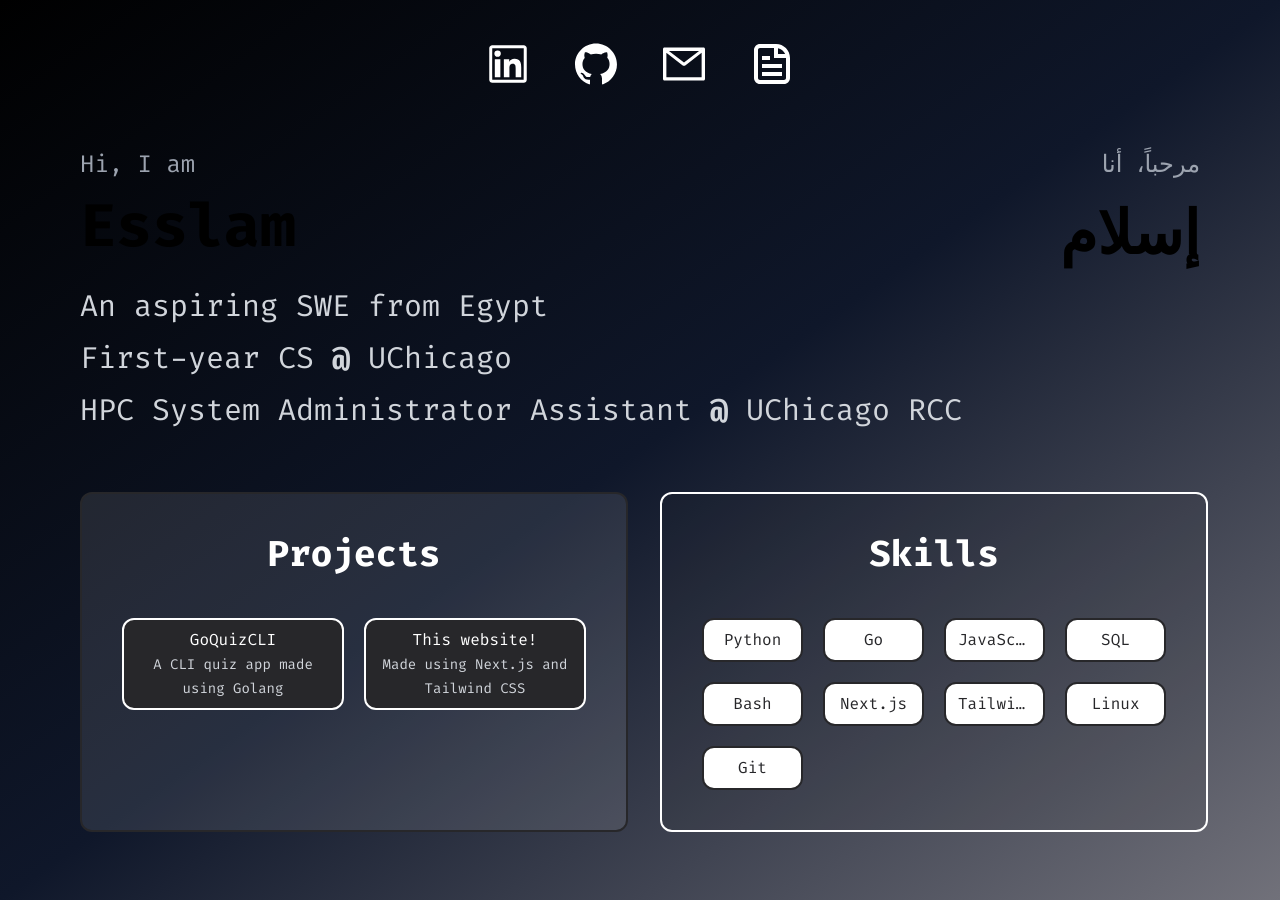
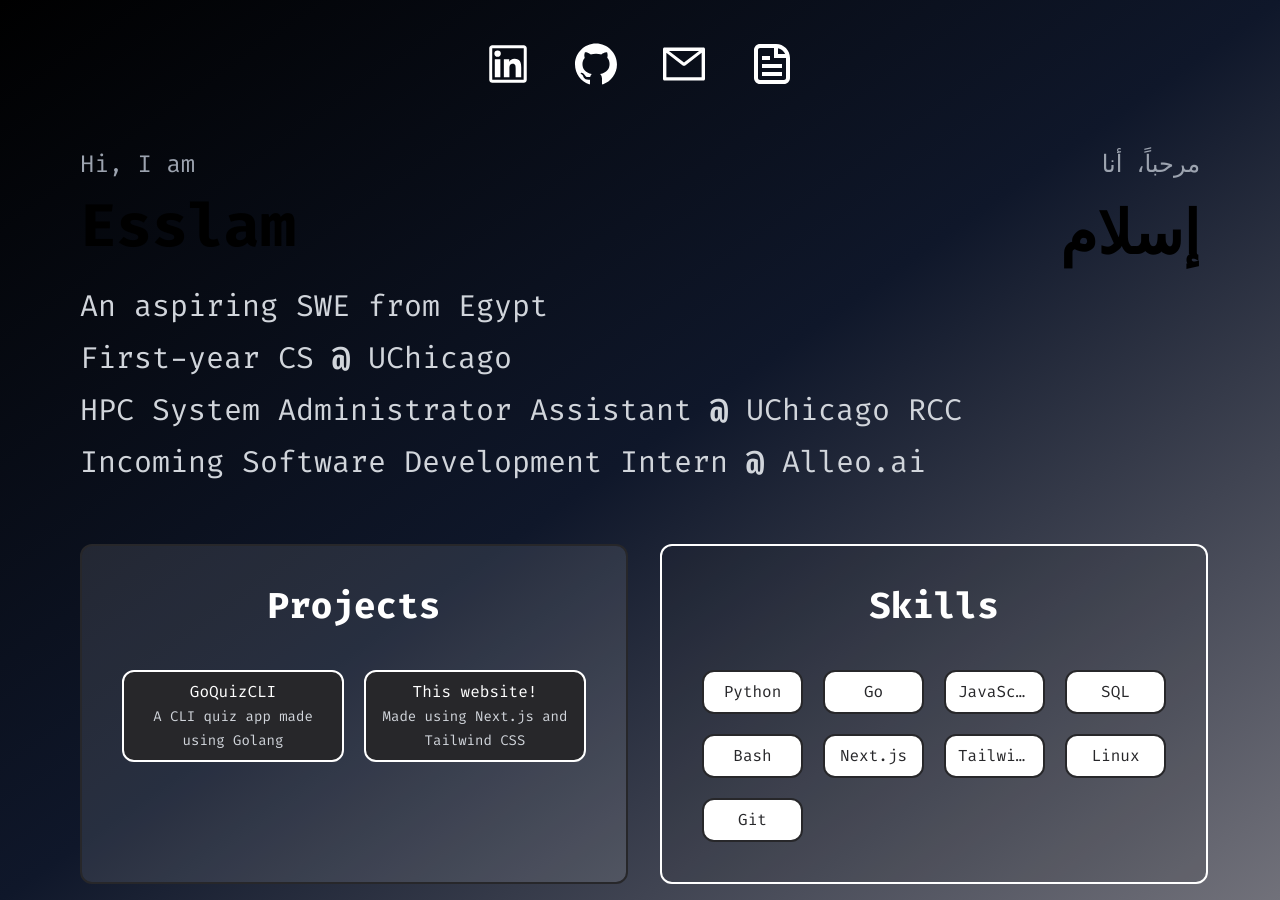
Before and after one commit to esslam-ashour/personal-website, a Next.js app: page / in a window 1280 px wide. Built offline with nearby package versions, Linux system fonts and the light colour scheme.

Commit message:
updated internship details

```diff
--- a/app/page.js
+++ b/app/page.js
@@ -32,6 +32,7 @@ export default function Experience() {
             <h3 className="text-l py-2 text-gray-300 md:text-xl lg:text-3xl">An aspiring SWE from Egypt</h3>
             <h3 className="text-l py-2 text-gray-300 md:text-xl lg:text-3xl">First-year CS <span className="font-bold">@</span> UChicago</h3>
             <h3 className="text-l py-2 text-gray-300 md:text-xl lg:text-3xl">HPC System Administrator Assistant <span className="font-bold">@</span> UChicago RCC</h3>
+            <h3 className="text-l py-2 text-gray-300 md:text-xl lg:text-3xl">Incoming Software Development Intern <span className="font-bold">@</span> <a href="https://alleo.ai">Alleo.ai</a></h3>
           </div>
           <div>
           <div className="justify-end pl-10 grid grid-cols-1 md:grid-cols-2 lg:grid-cols-2">
```
